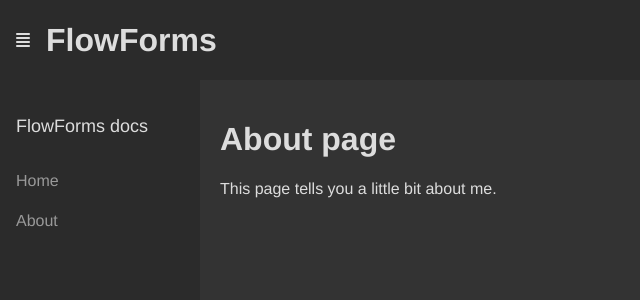
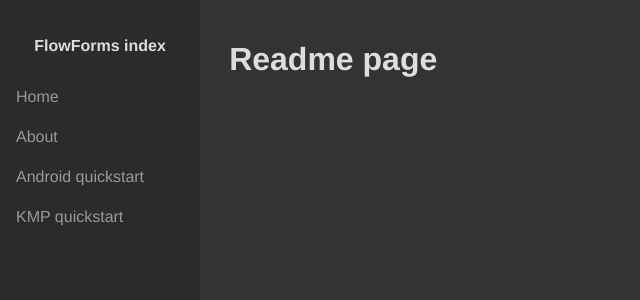
Before and after one commit to rootstrap/FlowForms, a Jekyll site: the page built from docs/pages/about.md, in a window 1280 px wide and 900 px high. Shown: the top 300 px of the window, without its empty margins (0-640 px from the left). Built offline with Jekyll 4.4.1, drawn with Linux system fonts in a browser that asks for light colours; nearby versions of some CDN libraries; library files that are not in the unit come from our copies.

Commit message:
Home screen (index) complete

```diff
--- a/docs/_data/navigation.yml
+++ b/docs/_data/navigation.yml
@@ -2,3 +2,7 @@
   link: /
 - name: About
   link: /pages/about.html
+- name: Android quickstart
+  link: /pages/android-quickstart.html
+- name: KMP quickstart
+  link: /pages/kmp-quickstart.html
--- a/docs/_includes/navigation.html
+++ b/docs/_includes/navigation.html
@@ -1,6 +1,8 @@
 <nav id="sidebar-wrapper">
     <ul class="sidebar-nav">
-        <li class="sidebar-brand">FlowForms docs</li>
+        <div class="rs-row center-main-axis">
+            <h4 class="sidebar-brand">FlowForms index</h4>
+        </div>
         {% for item in site.data.navigation %}
         <li> <a href="{{ item.link }}" {% if page.url == item.link %}class="current"{% endif %}>{{ item.name }}</a> </li>
         {% endfor %}
--- a/docs/_layouts/default.html
+++ b/docs/_layouts/default.html
@@ -3,14 +3,15 @@
 <head>
     <meta charset="utf-8">
     <title>{{ page.title }}</title>
-    <link href="/assets/css/styles.css" rel="stylesheet" >
-    <link href="/assets/css/fontawesome.all.min.css" rel="stylesheet">
+    <link rel="stylesheet" href="/assets/css/styles.css">
+    <link rel="stylesheet" href="/assets/css/fontawesome.all.min.css">
+    <link rel="stylesheet" href="https://cdnjs.cloudflare.com/ajax/libs/highlight.js/11.6.0/styles/androidstudio.min.css">
 </head>
 <body>
     <div id="main-content">
-        {% include header.html %}
+        {% include navigation.html %}
         <div class="rs-row">
-            {% include navigation.html %}
+            <div id="sidebar-empty-space"></div> <!-- TODO : Remove this on smaller devices -->
             <div class="rs-column center-second-axis">
                 <div id="page-content-wrapper">
                     <div class="page-content inset">
--- a/docs/_sass/main.scss
+++ b/docs/_sass/main.scss
@@ -33,6 +33,9 @@
 
 .content-header {
   height: 80px;
+  top: 0px;
+  left: 0px;
+  position: fixed;
   background-color: #2b2b2b;
 }
 
@@ -53,6 +56,10 @@
 
 // Sidebar
 
+#sidebar-empty-space {
+  width: 250px;
+}
+
 .sidebar-nav {
   width: 200px;
   padding: 0px;
@@ -62,6 +69,11 @@
 #sidebar-wrapper {
   background: #2b2b2b;
   height: 100vh;
+  position: fixed;
+  left: 0px;
+  top: 0px;
+  bottom: 0px;
+  overflow-y: auto;
 }
 
 #sidebar-wrapper.active {
@@ -78,7 +90,8 @@
     z-index: 1000;
     position: absolute;
     left: 0px;
-    top: 65px;
+    top: 0px;
+    bottom: 0px;
     transition: all 0.4s ease 0s;
   }
 }
--- a/docs/pages/about.md
+++ b/docs/pages/about.md
@@ -2,6 +2,4 @@
 layout: default
 title: About
 ---
-# About page
-
-This page tells you a little bit about me.
+# Readme page
```
Also changed, not shown: other parts of docs/_layouts/default.html (+3 -0 lines), docs/index.html (deleted, +0 -7 lines), docs/index.md (added, +60 -0 lines), 6 other files.
